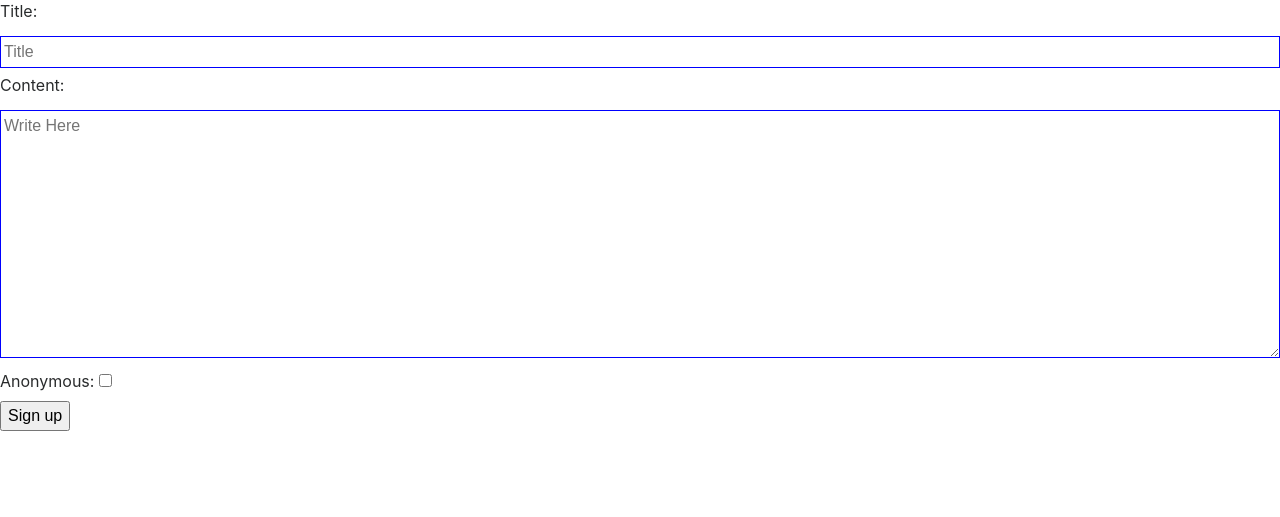
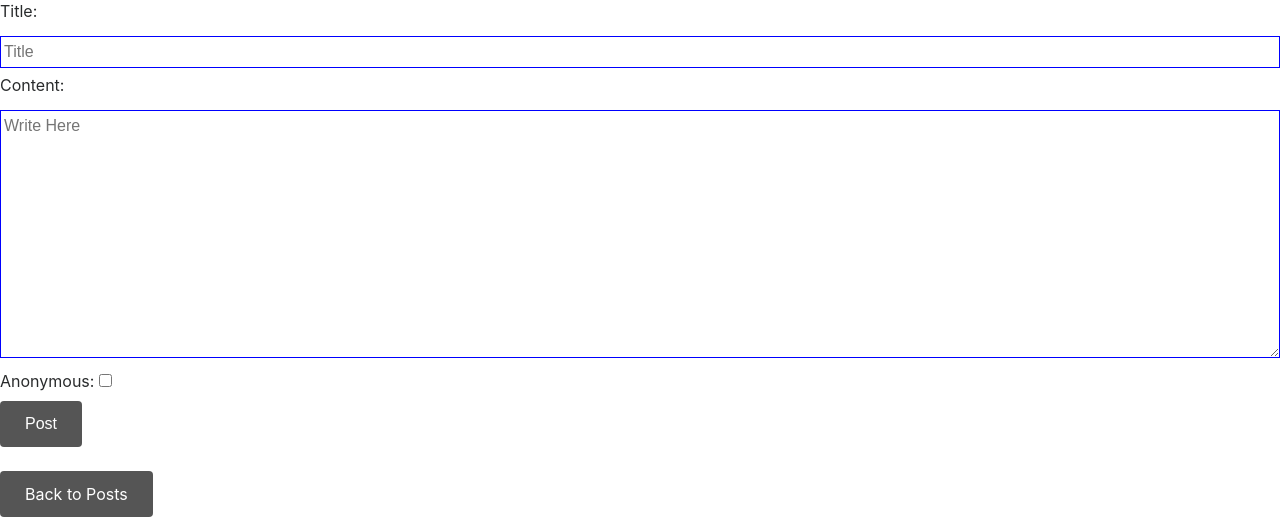
Before and after one commit to nestoreo/SierraNevadaCA-WaterAnalysis, a Django app: page /post in a window 1280 px wide. Shown: the part 512-1029 px from the top of the page. Before the commit the page ends 943 px from the top, so only its background shows below. Run offline with Django 3.2, Linux system fonts and the light colour scheme; some libraries are stand-ins or nearby versions.

Commit message:
added navigation in chat forum

```diff
--- a/midd19/templates/midd19/post.html
+++ b/midd19/templates/midd19/post.html
@@ -21,9 +21,11 @@
         {{field}}
       {%endfor%}
       <div class="button-container">
-        <button type="submit" class="register-button">Sign up</button>
+        <button type="submit" class="btn">Post</button>
       </div>
     </form>
+    <br>
+    <a class="btn" href="{%url 'chatforum'%}">Back to Posts</a>
 </body>
 
 {% endblock %}
```
Also changed, not shown: db.sqlite3.
